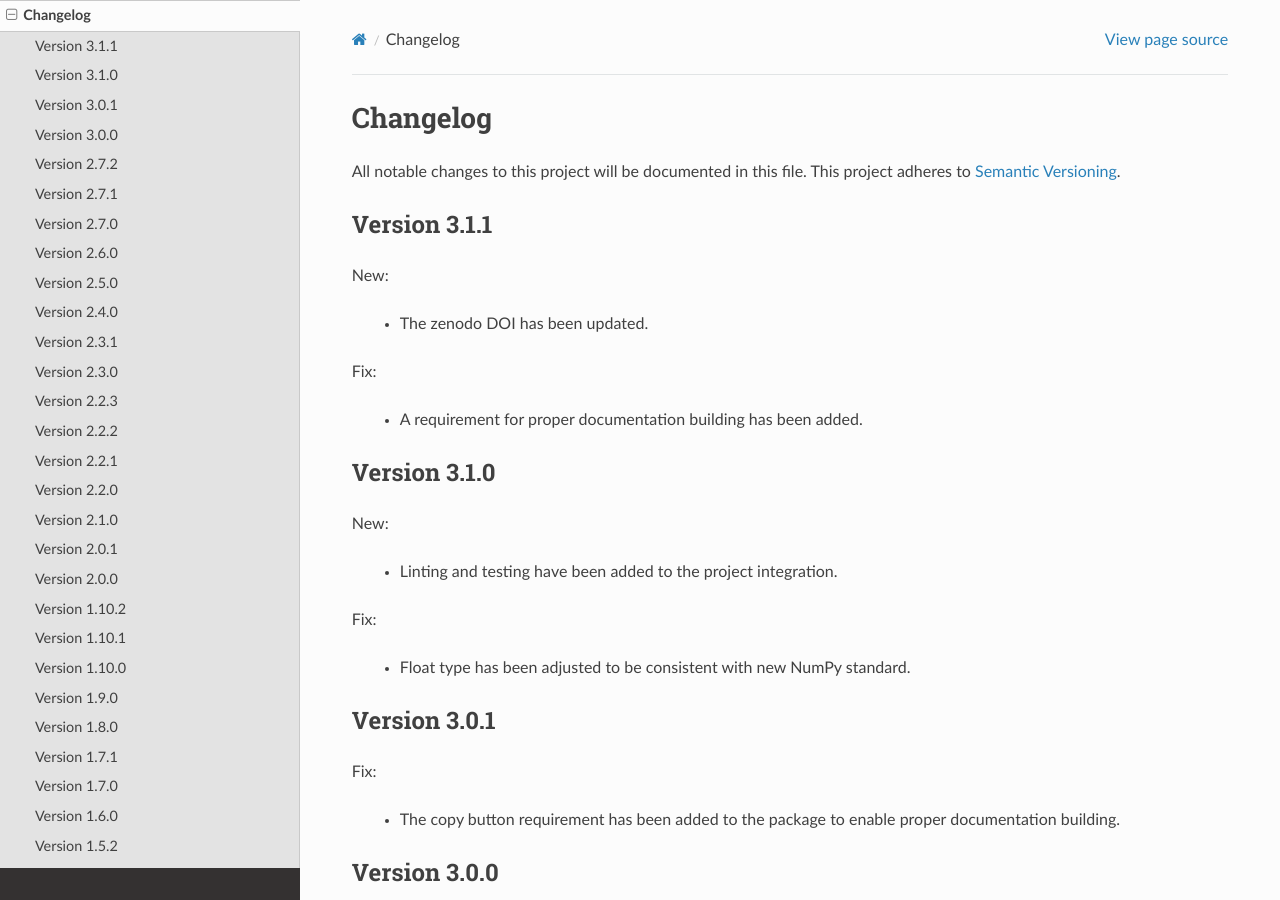
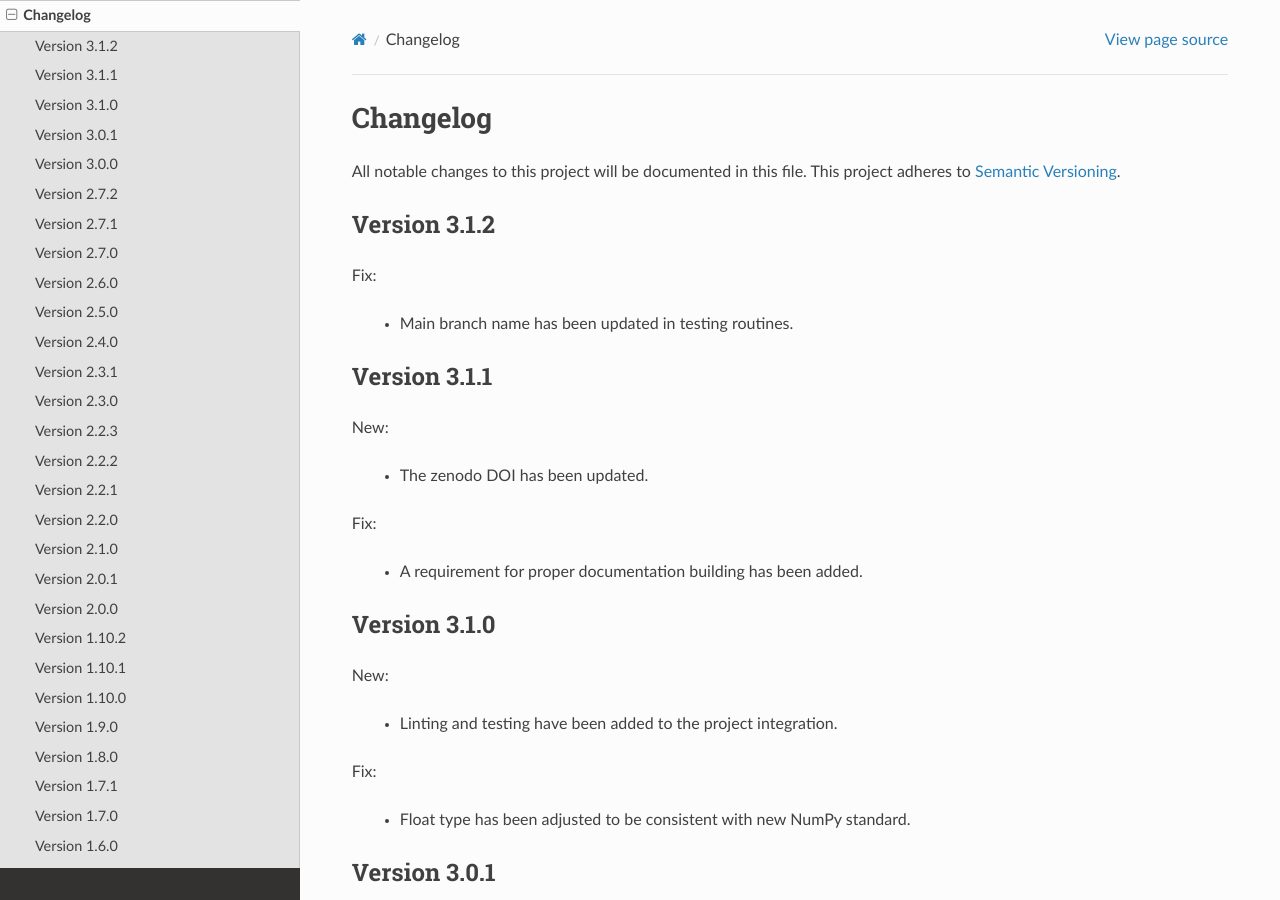
Before and after one commit to mbradle/wnutils, a Sphinx documentation site: the page built from doc/source/changelog.rst, in a window 1280 px wide and 900 px high. Built offline with Sphinx 7.4.7 and the Read the Docs theme 3.1.0, drawn with Linux system fonts in a browser that asks for light colours.

Commit message:
Fix main branch name in tests.

```diff
--- a/doc/source/changelog.rst
+++ b/doc/source/changelog.rst
@@ -3,6 +3,13 @@ Changelog
 
 All notable changes to this project will be documented in this file.  This
 project adheres to `Semantic Versioning <http://semver.org/spec/v2.0.0.html>`_.
+
+Version 3.1.2
+--------------
+
+Fix:
+
+  * Main branch name has been updated in testing routines.
 
 Version 3.1.1
 --------------
--- a/pyproject.toml
+++ b/pyproject.toml
@@ -8,7 +8,7 @@ exclude = ["tutorial*"]
 
 [project]
 name = "wnutils"
-version = "3.1.1"
+version = "3.1.2"
 dependencies = ["lxml", "matplotlib", "numpy", "h5py", "scipy"]
 requires-python = ">=3.0"
 authors = [
--- a/wnutils/__about__.py
+++ b/wnutils/__about__.py
@@ -12,6 +12,6 @@ __all__ = [
 
 __title__ = "wnutils"
 __summary__ = "Python project to read and plot webnucleo files"
-__version__ = "3.1.1"
+__version__ = "3.1.2"
 __author__ = "Clemson University"
 __copyright__ = "Clemson University, 2018-2025"
```
Also changed, not shown: 4 other files.
